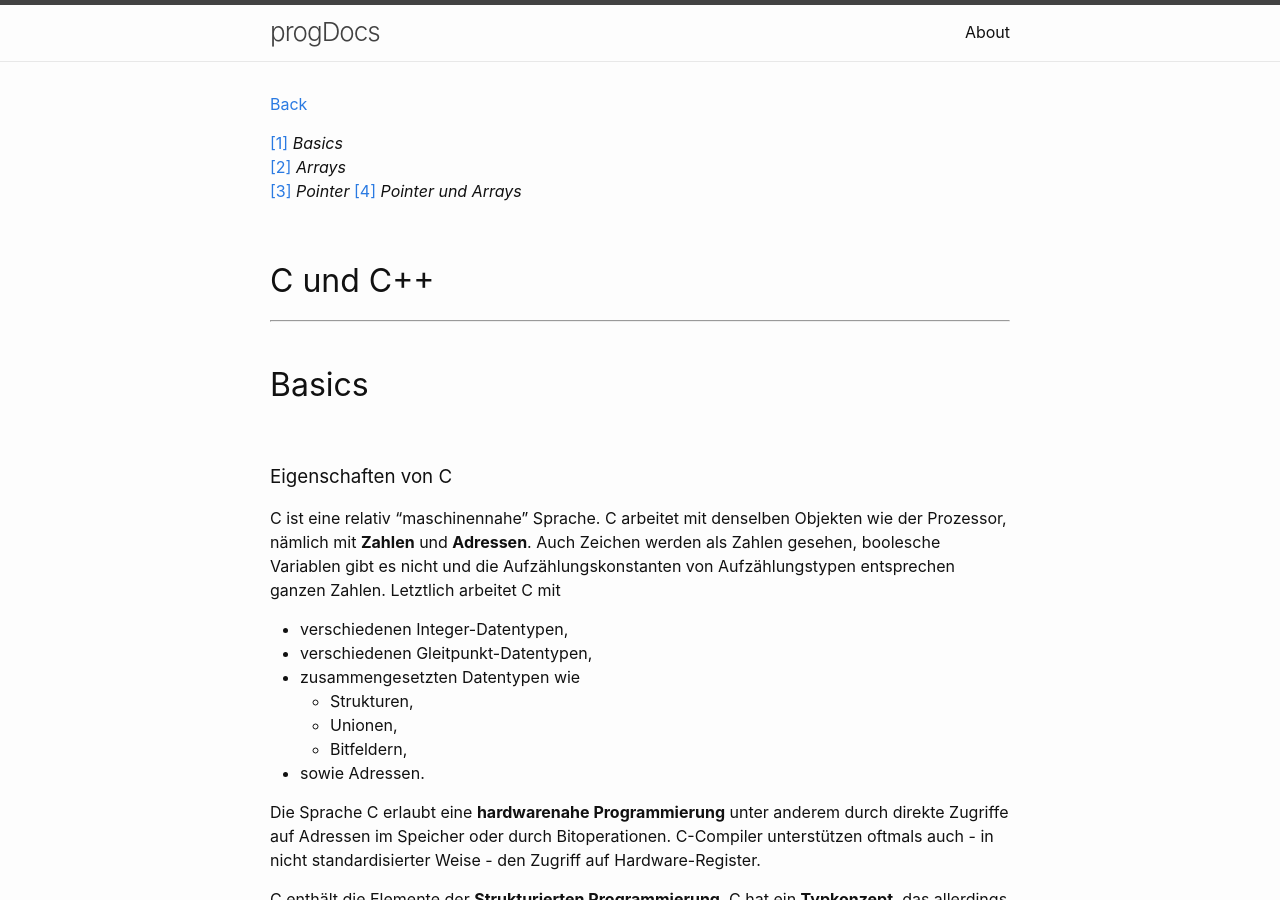
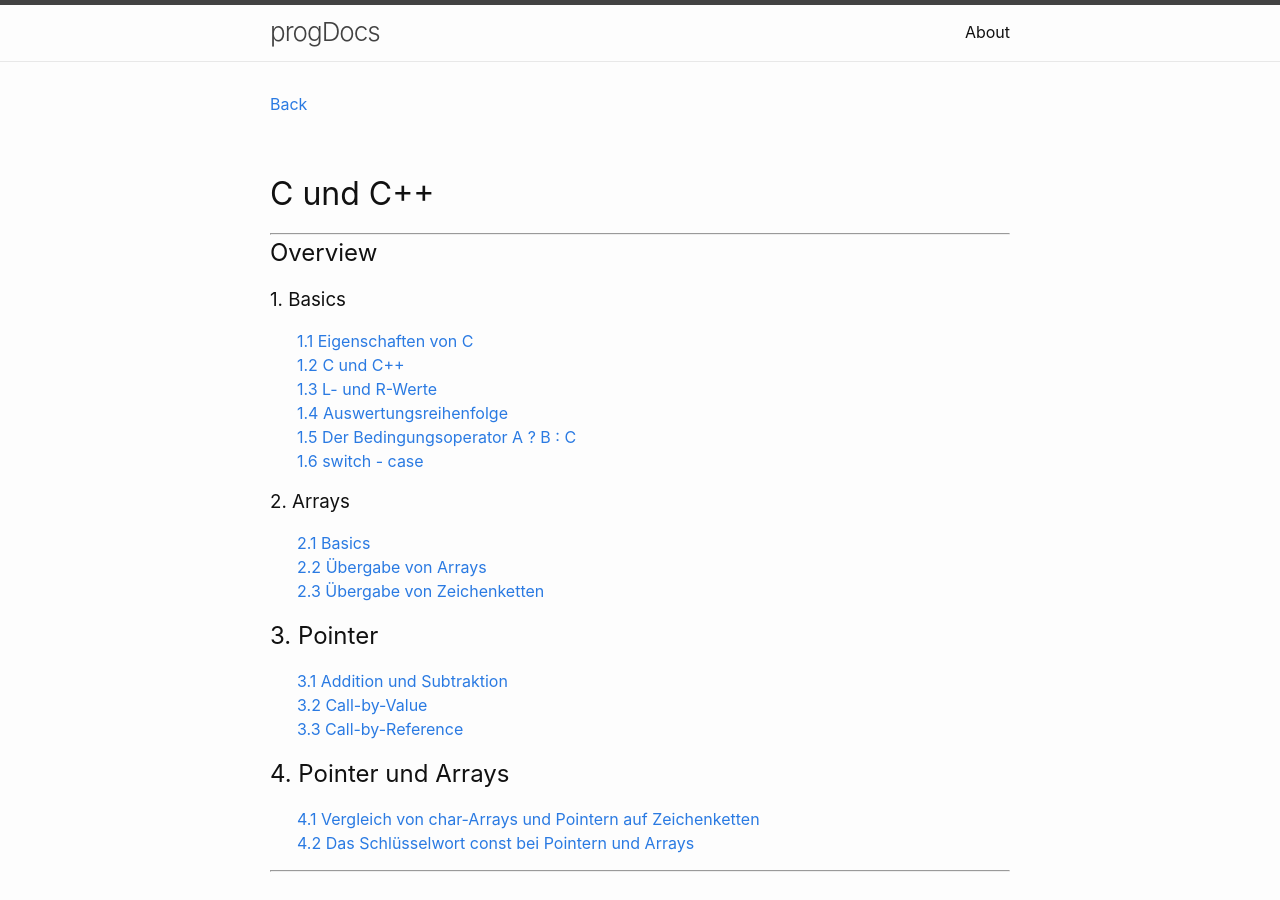
Before and after one commit to Hautaklyttn/progDocs, a Jekyll site: the page built from docs/articles/c_cpp.md, in a window 1280 px wide and 900 px high. Built offline with Jekyll 4.4.1, drawn with Linux system fonts in a browser that asks for light colours.

Commit message:
Update c_cpp.md

```diff
--- a/docs/articles/c_cpp.md
+++ b/docs/articles/c_cpp.md
@@ -4,23 +4,45 @@ layout: default
 
 [Back](../)
 
-[[1]](#ch1) *Basics*
-[[2]](#ch2) *Arrays*
-[[3]](#ch3) *Pointer*
-[[4]](#ch4) *Pointer und Arrays*
-
 &nbsp;
 
 # C und C++
 ---
 
+## Overview
+
+### 1. Basics
+&nbsp;&nbsp;&nbsp;&nbsp;&nbsp; [1.1 Eigenschaften von C](#ch1-1)
+&nbsp;&nbsp;&nbsp;&nbsp;&nbsp; [1.2 C und C++](#ch1-2)
+&nbsp;&nbsp;&nbsp;&nbsp;&nbsp; [1.3 L- und R-Werte](#ch1-3)
+&nbsp;&nbsp;&nbsp;&nbsp;&nbsp; [1.4 Auswertungsreihenfolge](#ch1-4)
+&nbsp;&nbsp;&nbsp;&nbsp;&nbsp; [1.5 Der Bedingungsoperator A ? B : C](#ch1-5)
+&nbsp;&nbsp;&nbsp;&nbsp;&nbsp; [1.6 switch - case](#ch1-6)
+
+### 2. Arrays
+&nbsp;&nbsp;&nbsp;&nbsp;&nbsp; [2.1 Basics](#ch2-1)
+&nbsp;&nbsp;&nbsp;&nbsp;&nbsp; [2.2 Übergabe von Arrays](#ch2-2)
+&nbsp;&nbsp;&nbsp;&nbsp;&nbsp; [2.3 Übergabe von Zeichenketten](#ch2-3)
+
+
+## 3. Pointer
+&nbsp;&nbsp;&nbsp;&nbsp;&nbsp; [3.1 Addition und Subtraktion](#ch3-1)
+&nbsp;&nbsp;&nbsp;&nbsp;&nbsp; [3.2 Call-by-Value](#ch3-2)
+&nbsp;&nbsp;&nbsp;&nbsp;&nbsp; [3.3 Call-by-Reference](#ch3-3)
+
+## 4. Pointer und Arrays
+&nbsp;&nbsp;&nbsp;&nbsp;&nbsp; [4.1 Vergleich von char-Arrays und Pointern auf Zeichenketten](#ch4-1)
+&nbsp;&nbsp;&nbsp;&nbsp;&nbsp; [4.2 Das Schlüsselwort const bei Pointern und Arrays](#ch4-2)
+
+---
+
 &nbsp;
 
-<a name="ch1"></a>
 # Basics
 
 &nbsp;
 
+<a name="ch1-1"></a>
 ### Eigenschaften von C
 
 C ist eine relativ "maschinennahe" Sprache. C arbeitet mit denselben Objekten wie der Prozessor, nämlich mit **Zahlen** und **Adressen**. Auch Zeichen  werden als Zahlen gesehen, boolesche Variablen gibt es nicht und die Aufzählungskonstanten von Aufzählungstypen entsprechen ganzen Zahlen. Letztlich arbeitet C mit
@@ -38,6 +60,7 @@ C enthält die Elemente der **Strukturierten Programmierung**. C hat ein **Typko
 
 &nbsp;
 
+<a name="ch1-2"></a>
 ### C und C++
 
 C++ ist eine Weiterentwicklung von C. C++ wurde entworfen, um zusätzlich zum klassischen C-Programmierstil
@@ -55,6 +78,7 @@ C in der Verwandschaftstafel höherer Programmiersprachen
 
 &nbsp;
 
+<a name="ch1-3"></a>
 ### L- und R-Werte
 
 Ausdrücke haben eine unterschiedliche Bedeutung, je nachdem, ob sie links oder rechts vom Zuweisungsoperator stehen. Im Beispiel
@@ -84,6 +108,7 @@ Beispiele für L- und R-Werte
 
 &nbsp;
 
+<a name="ch1-4"></a>
 ### Auswertungsreihenfolge
 
 Wie in der Mathematik spielt es bei C eine wichtige Rolle, in welcher Reihenfolge ein Ausdruck berechnet wird.
@@ -97,6 +122,7 @@ Wie in der Mathematik spielt es bei C eine wichtige Rolle, in welcher Reihenfolg
 
 &nbsp;
 
+<a name="ch1-5"></a>
 ### Der Bedingungsoperator A ? B : C
 Eine echte Rarität  in der Programmiersprache C ist der Bedingungsoperator. Er ist  nämlich der einzige Operator, der drei Operanden verarbeitet. In einem **bedingten Ausdruck**  ``A ? B : C`` wird zuerst der Ausdruck A ausgewertet. Ist der Rückgabewert von Ausdruck A ungleich 0, also wahr, so wird der Ausdruck B ausgewertet. Das Ergebnis von B ist dann der Rückgabewert des Bedingungsoperators. Ist jedoch der Ausdruck von A gleich 0, also falsch, so wird der Ausdruck C ausgewertet.
 
@@ -113,6 +139,7 @@ else return C;
 
 &nbsp;
 
+<a name="ch1-6"></a>
 ### switch - case
 [...] Besonders schön lesbar wird der Code, wenn man die ganzzahligen Konstanten im *switch* durch symbolische Konstanten ersetzt, deren Bedeutung dem Leser sofort klar ist. Das Definieren der symboischen Konstanten kann durch *#define* oder noch besser durch *enum* realisiert werden.
 
@@ -143,8 +170,11 @@ Das Programm nutzt zur Aufzählung von Konstanten den Datentyp *enum color*. Bei
 
 &nbsp;
 
-<a name="ch2"></a>
+
 # Arrays
+
+<a name="ch2-1"></a>
+### Basics
 
 In C gibt es im Gegensatz zu anderen Sprachen **kein Schlüsselwort array**. Der C-Compiler erkennt ein Array an den eckigen Klammern, die bei der Definition die Anzahl der Elemente enthalten. Die **Anzahl der Elemente** muss immer eine positive ganze Zahl sein. Sie kann gegeben sein durch eine Konstante oder einen konstanten Ausdruck, **nicht aber durch eine Variable**. Dies bedeutet, dass die Größe nicht dynamisch zugeordnet werden kann. Dennoch können Arrays mit einer zur Laufzeit berechneten Größe mit Hilfe der Funktion `malloc()` oder `calloc()` konstruiert werden.
 &nbsp;
@@ -185,6 +215,7 @@ Der Compiler rechnet intern nicht mit Indizes. Erhält er eine Array-Komponente,
 
 &nbsp;
 
+<a name="ch2-2"></a>
 ### Übergabe von Arrays
 
 Bei der Übergabe eines Arrays an eine Funktion wird als aktueller Parameter der Arrayname übergeben. Der Arrayname stellt dabei einen Pointer auf das erste Element des Arrays dar.
@@ -219,6 +250,7 @@ void ausgabe (int alpha[], int dim)   // hier ist alpha vom Typ eines offenen Ar
 
 &nbsp;
 
+<a name="ch2-3"></a>
 ### Übergabe von Zeichenketten
 
 Da Zeichenketten vom Compiler intern als *char*-Arrays gespeichert werden, ist die Übergabe von Zeichenketten identisch mit der Übergabe von *char*-Arrays. Der formale Parameter einer Funktion, die eine Zeichenkette übergeben bekommt, kann vom Typ ``char*`` oder ``char[]`` sein.
@@ -227,9 +259,10 @@ Da Zeichenketten vom Compiler intern als *char*-Arrays gespeichert werden, ist d
 
 &nbsp;
 
-<a name="ch3"></a>
+
 # Pointer
 
+<a name="ch3-1"></a>
 ### Addition und Subtraktion
 
 Wird ein Pointer vom Typ ``int *`` um 1 erhöht, so zeigt er um ein int-Objekt weiter. Wird ein Pointer  vom Typ `float *` um 1 erhöht, so zeigt er um ein float-Objekt weiter. Die Erhöhung um 1 bedeutet, dass der Pointer immer um ein Speicherobjekt vom Typ, auf den der Pointer zeigt, weiterläuft.
@@ -242,10 +275,12 @@ Wird ein Pointer vom Typ ``int *`` um 1 erhöht, so zeigt er um ein int-Objekt w
 
 Nach der Variablen *alpha* in obigem Bild können Variablen eines anderen Typs liegen. Der Pointer lässt sich nicht beirren, er läuft im *int*-Raster weiter.
 
+<a name="ch3-2"></a>
 ### Call-by-Value
 
 In vielen Programmiersprachen werden im Normalfall Parameter an Funktionen mithilfe einer Kopie übergeben. Das wird als **call-by-value** bezeichnet. Das bedeutet, dass innerhalb der aufgerufenen Funktion mit der Kopie gearbeitet wird und sich Änderungen nicht auf den ursprünglichen Wert auswirken.
 
+<a name="ch3-3"></a>
 ### Call-by-Reference
 
 Manche Programmiersprachen wie z.B. C++ kennen außer der **call-by-value** Schnittstelle auch eine **call-by-reference** Schnittstelle. Eine call-by-reference Schnittstelle ermöglicht es, über Übergabeparameter nicht nur Werte in eine Funktion hinein, sondern auch aus ihr heraus zu bringen.
@@ -310,9 +345,10 @@ int main () {
 
 &nbsp;
 
-<a name="ch4"></a>
+
 # Pointer und Arrays
 
+<a name="ch4-1"></a>
 ### Vergleich von char-Arrays und Pointern auf Zeichenketten
 
 Prinzipiell hat man zur Speicherung von konstanten Zeichenketten zwei Möglichkeiten. Zum einen kann man ein *char*-Array definieren und dort die konstante Zeichenkette ablegen wie im folgenden Beispiel:
@@ -344,6 +380,7 @@ Im Falle der Pointernotation ist eine Änderung der konstanten Zeichenkette nich
 
 &nbsp;
 
+<a name="ch4-2"></a>
 ### Das Schlüsselwort `const` bei Pointern und Arrays
 
 Die mit *const* definierten Variablen besitzen - genau wie gewöhnliche Variablen - einen Wert, einen Typ, einen Namen und auch eine Adresse. Sie liegen also im adressierbaren Speicherbereich. Als Konstanten dürfen sie natürlich nicht auf der linken Seite der Zuweisung stehen.
```
